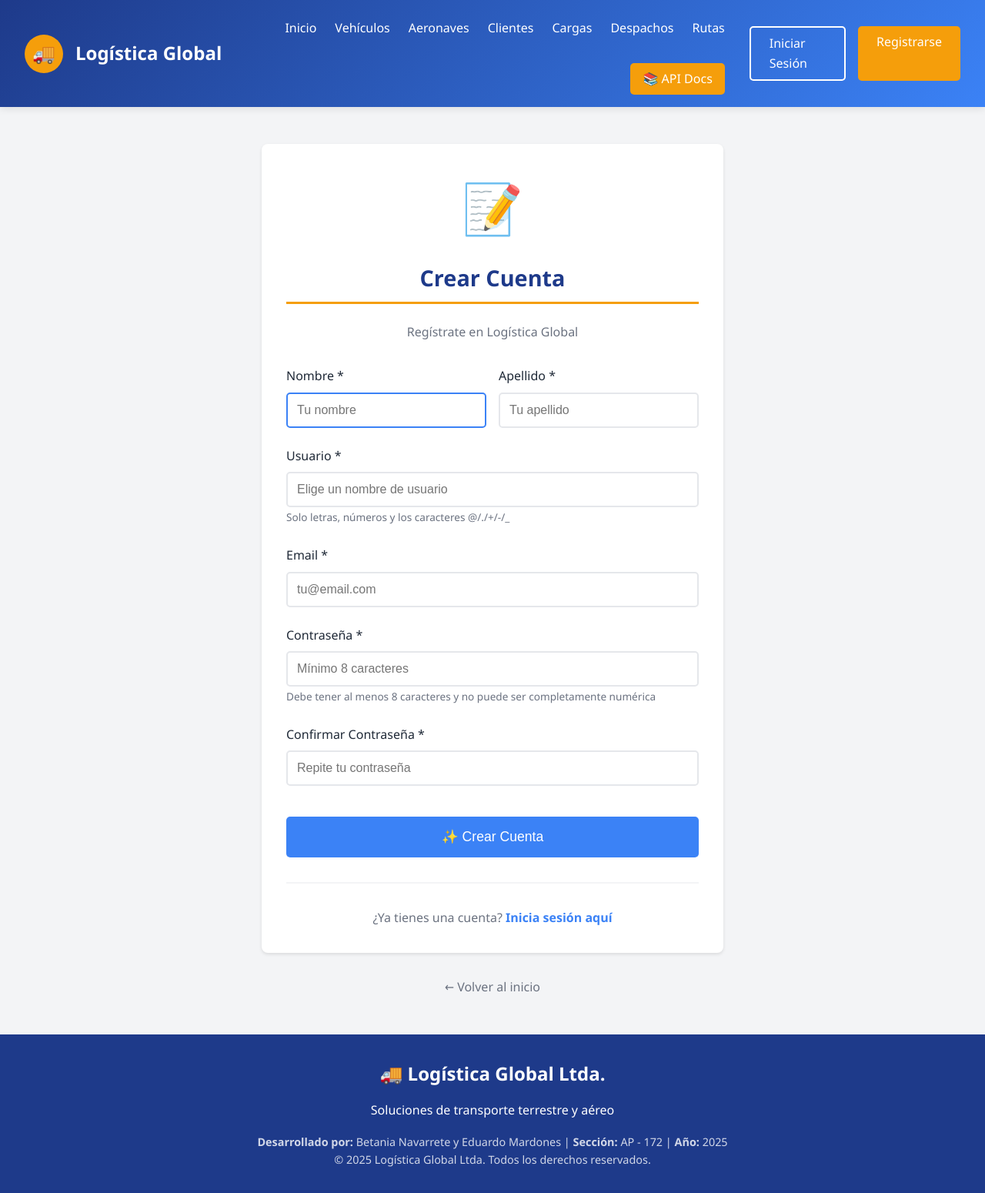
After one commit to EduardoMardones/Backend-Logistica-ev3, a Django app: template transporte/templates/auth/register.html in a window 1280 px wide. The commit adds this page. Shown: the whole page at 77% size. Run offline with Django 5.2, Linux system fonts and the light colour scheme; the template is opened without the code that fills it, so the values that code supplies are empty; parts of the project's set-up code (start-up, migrations or seed data) failed here and were passed over.

Commit message:
autenticacion implementada, jwt

```diff
--- a/logistica/urls.py
+++ b/logistica/urls.py
@@ -5,9 +5,15 @@ from django.conf import settings
 from django.conf.urls.static import static
 from rest_framework.routers import DefaultRouter
 from rest_framework import permissions
+from rest_framework_simplejwt.views import (
+    TokenObtainPairView,
+    TokenRefreshView,
+    TokenVerifyView,
+)
 from drf_yasg.views import get_schema_view
 from drf_yasg import openapi
 from transporte import views
+from transporte import auth_views
 
 # Router para la API REST (con prefijo 'api/')
 router = DefaultRouter()
@@ -28,15 +34,20 @@ schema_view = get_schema_view(
         description="""
         API REST para el sistema de gestión de Logística Global Ltda.
 
+        ## Autenticación JWT:
+        Esta API utiliza JWT (JSON Web Tokens) para autenticación.
+
+        ### Para obtener tokens:
+        1. POST a `/api/auth/token/` con username y password
+        2. Recibirás un `access` token y un `refresh` token
+        3. Usa el `access` token en el header: `Authorization: Bearer <token>`
+
         ## Características:
         - Gestión de vehículos y aeronaves
-        - Control de conductores y pilotos
+        - Control de conductores y pilotos (requiere admin)
         - Administración de rutas
-        - Registro de despachos y cargas
-        - Control de clientes
-
-        ## Autenticación:
-        Algunas rutas requieren autenticación JWT.
+        - Registro de despachos (requiere autenticación)
+        - Control de clientes y cargas
         """,
         terms_of_service="https://www.logisticaglobal.cl/terms/",
         contact=openapi.Contact(email="contacto@logisticaglobal.cl"),
@@ -48,6 +59,12 @@ schema_view = get_schema_view(
 
 urlpatterns = [
     path('admin/', admin.site.urls),
+
+    # ==================== AUTENTICACIÓN (Vistas HTML) ====================
+    path('login/', auth_views.login_view, name='login'),
+    path('register/', auth_views.register_view, name='register'),
+    path('logout/', auth_views.logout_view, name='logout'),
+    path('profile/', auth_views.profile_view, name='profile'),
 
     # ==================== VISTAS HTML (Frontend) ====================
     # Home
@@ -104,6 +121,11 @@ urlpatterns = [
     # ==================== API REST (con prefijo /api/) ====================
     path('api/', include((router.urls, 'transporte_api'), namespace='api')),
 
+    # ==================== API DE AUTENTICACIÓN JWT ====================
+    path('api/auth/token/', TokenObtainPairView.as_view(), name='token_obtain_pair'),
+    path('api/auth/token/refresh/', TokenRefreshView.as_view(), name='token_refresh'),
+    path('api/auth/token/verify/', TokenVerifyView.as_view(), name='token_verify'),
+
     # ==================== DOCUMENTACIÓN API ====================
     # Swagger UI
     re_path(r'^swagger(?P<format>\.json|\.yaml)$', schema_view.without_ui(cache_timeout=0), name='schema-json'),
--- /dev/null
+++ b/transporte/templates/auth/register.html
@@ -0,0 +1,127 @@
+{% extends 'base.html' %}
+
+{% block title %}Registro - Logística Global{% endblock %}
+
+{% block content %}
+<div style="max-width: 600px; margin: 3rem auto;">
+    <div class="card">
+        <div style="text-align: center; margin-bottom: 2rem;">
+            <div style="font-size: 4rem; margin-bottom: 1rem;">📝</div>
+            <h1 class="card-title">Crear Cuenta</h1>
+            <p style="color: var(--text-light);">Regístrate en Logística Global</p>
+        </div>
+
+        {% if messages %}
+            {% for message in messages %}
+                <div class="alert alert-{{ message.tags }}" style="margin-bottom: 1.5rem;">
+                    {{ message }}
+                </div>
+            {% endfor %}
+        {% endif %}
+
+        <form method="post" action="{% url 'register' %}">
+            {% csrf_token %}
+
+            <div style="display: grid; grid-template-columns: 1fr 1fr; gap: 1rem;">
+                <div class="form-group">
+                    <label for="first_name">Nombre *</label>
+                    <input
+                        type="text"
+                        id="first_name"
+                        name="first_name"
+                        class="form-control"
+                        placeholder="Tu nombre"
+                        required
+                        autofocus
+                    >
+                </div>
+
+                <div class="form-group">
+                    <label for="last_name">Apellido *</label>
+                    <input
+                        type="text"
+                        id="last_name"
+                        name="last_name"
+                        class="form-control"
+                        placeholder="Tu apellido"
+                        required
+                    >
+                </div>
+            </div>
+
+            <div class="form-group">
+                <label for="username">Usuario *</label>
+                <input
+                    type="text"
+                    id="username"
+                    name="username"
+                    class="form-control"
+                    placeholder="Elige un nombre de usuario"
+                    required
+                >
+                <small style="color: var(--text-light); font-size: 0.85rem;">
+                    Solo letras, números y los caracteres @/./+/-/_
+                </small>
+            </div>
+
+            <div class="form-group">
+                <label for="email">Email *</label>
+                <input
+                    type="email"
+                    id="email"
+                    name="email"
+                    class="form-control"
+                    placeholder="tu@email.com"
+                    required
+                >
+            </div>
+
+            <div class="form-group">
+                <label for="password">Contraseña *</label>
+                <input
+                    type="password"
+                    id="password"
+                    name="password"
+                    class="form-control"
+                    placeholder="Mínimo 8 caracteres"
+                    required
+                >
+                <small style="color: var(--text-light); font-size: 0.85rem;">
+                    Debe tener al menos 8 caracteres y no puede ser completamente numérica
+                </small>
+            </div>
+
+            <div class="form-group">
+                <label for="password2">Confirmar Contraseña *</label>
+                <input
+                    type="password"
+                    id="password2"
+                    name="password2"
+                    class="form-control"
+                    placeholder="Repite tu contraseña"
+                    required
+                >
+            </div>
+
+            <button type="submit" class="btn btn-primary" style="width: 100%; padding: 1rem; font-size: 1.1rem; margin-top: 1rem;">
+                ✨ Crear Cuenta
+            </button>
+        </form>
+
+        <div style="text-align: center; margin-top: 2rem; padding-top: 2rem; border-top: 2px solid var(--bg-light);">
+            <p style="color: var(--text-light);">
+                ¿Ya tienes una cuenta?
+                <a href="{% url 'login' %}" style="color: var(--secondary-color); font-weight: bold; text-decoration: none;">
+                    Inicia sesión aquí
+                </a>
+            </p>
+        </div>
+    </div>
+
+    <div style="text-align: center; margin-top: 2rem; color: var(--text-light);">
+        <a href="{% url 'home' %}" style="color: var(--text-light); text-decoration: none;">
+            ← Volver al inicio
+        </a>
+    </div>
+</div>
+{% endblock %}
--- a/transporte/templates/base.html
+++ b/transporte/templates/base.html
@@ -28,25 +28,23 @@
             background-color: var(--bg-light);
             color: var(--text-dark);
             line-height: 1.6;
-            /* El padding del body ya no afectará al navbar directamente */
-            /* El max-width se gestiona a nivel de container */
         }
 
         /* Header y Navegación */
         .header {
             background: linear-gradient(135deg, var(--primary-color), var(--secondary-color));
             color: var(--white);
-            padding: 1rem 0; /* Padding vertical, el horizontal se gestiona en .navbar */
+            padding: 1rem 0;
             box-shadow: 0 2px 10px rgba(0,0,0,0.1);
         }
 
         .navbar {
-            max-width: 1500px; /* Ancho máximo para el contenido del navbar */
-            margin: 0 auto; /* Centra el navbar */
+            max-width: 1500px;
+            margin: 0 auto;
             display: flex;
-            justify-content: space-between; /* Distribuye espacio entre los elementos */
+            justify-content: space-between;
             align-items: center;
-            padding: 0 2rem; /* Padding horizontal deseado para el navbar */
+            padding: 0 2rem;
         }
 
         .logo {
@@ -55,7 +53,7 @@
             gap: 1rem;
             font-size: 1.5rem;
             font-weight: bold;
-            flex-shrink: 0; /* Evita que el logo se encoja */
+            flex-shrink: 0;
         }
 
         .logo-icon {
@@ -67,22 +65,28 @@
             align-items: center;
             justify-content: center;
             font-size: 1.5rem;
-            flex-shrink: 0; /* Evita que el icono se encoja */
+            flex-shrink: 0;
+        }
+
+        /* NUEVO: Contenedor para nav + usuario */
+        .nav-container {
+            display: flex;
+            align-items: center;
+            gap: 2rem;
         }
 
         .nav-links {
             display: flex;
             list-style: none;
-            gap: 1.5rem; /* Ajusta el espacio entre los enlaces */
-            flex-wrap: wrap; /* Permite que los enlaces se envuelvan en pantallas pequeñas */
-            justify-content: flex-end; /* Alinea los enlaces a la derecha */
-            margin: 0; /* Elimina márgenes por defecto */
-            padding: 0; /* Elimina paddings por defecto */
+            gap: 1.5rem;
+            flex-wrap: wrap;
+            justify-content: flex-end;
+            margin: 0;
+            padding: 0;
         }
 
         .nav-links li {
-            position: relative; /* Necesario para el efecto de subrayado */
-            /* No se necesita padding vertical aquí si se agrega al 'a' */
+            position: relative;
         }
 
         .nav-links a {
@@ -90,51 +94,130 @@
             text-decoration: none;
             transition: color 0.3s ease;
             font-weight: 500;
-            padding: 0.5rem 0; /* Añade padding vertical para el subrayado y área de clic */
-            display: block; /* Para que el padding y el pseudo-elemento funcionen correctamente */
+            padding: 0.5rem 0;
+            display: block;
         }
 
-        /* Efecto de subrayado blanco al hacer hover */
         .nav-links a::after {
             content: '';
             position: absolute;
             bottom: 0;
             left: 0;
             width: 0%;
-            height: 2px; /* Grosor del subrayado */
+            height: 2px;
             background-color: var(--white);
-            transition: width 0.3s ease; /* Animación para el subrayado */
+            transition: width 0.3s ease;
         }
 
         .nav-links a:hover::after {
-            width: 100%; /* El subrayado se extiende al 100% al hacer hover */
+            width: 100%;
         }
 
-        /* Estilo específico para el botón "API Docs" */
         .nav-links a[target="_blank"] {
             background-color: var(--accent-color);
-            padding: 0.5rem 1rem; /* Padding específico para el botón */
+            padding: 0.5rem 1rem;
             border-radius: 5px;
             transition: background-color 0.3s ease;
             position: relative;
-            display: inline-block; /* Para que el padding y border-radius se apliquen correctamente */
-            flex-shrink: 0; /* Evita que se encoja */
+            display: inline-block;
+            flex-shrink: 0;
         }
 
         .nav-links a[target="_blank"]:hover {
-            background-color: #d88b09; /* Un color un poco más oscuro para el hover, puedes ajustar */
+            background-color: #d88b09;
         }
 
-        /* Aseguramos que el subrayado no afecte al botón de API Docs */
         .nav-links a[target="_blank"]::after {
             display: none;
         }
 
+        /* NUEVO: Estilos para menú de usuario */
+        .user-menu {
+            position: relative;
+        }
+
+        .user-info {
+            display: flex;
+            align-items: center;
+            gap: 0.75rem;
+            padding: 0.5rem 1rem;
+            background-color: rgba(255,255,255,0.1);
+            border-radius: 25px;
+            cursor: pointer;
+            transition: background-color 0.3s ease;
+            text-decoration: none;
+            color: var(--white);
+        }
+
+        .user-info:hover {
+            background-color: rgba(255,255,255,0.2);
+        }
+
+        .user-avatar {
+            width: 35px;
+            height: 35px;
+            background-color: var(--accent-color);
+            border-radius: 50%;
+            display: flex;
+            align-items: center;
+            justify-content: center;
+            font-weight: bold;
+            font-size: 1rem;
+        }
+
+        .user-name {
+            font-weight: 500;
+            font-size: 0.95rem;
+        }
+
+        .user-badge {
+            background-color: var(--accent-color);
+            padding: 0.15rem 0.5rem;
+            border-radius: 10px;
+            font-size: 0.75rem;
+            font-weight: bold;
+        }
+
+        /* NUEVO: Botones de login/registro */
+        .auth-buttons {
+            display: flex;
+            gap: 1rem;
+        }
+
+        .btn-login, .btn-register {
+            padding: 0.5rem 1.5rem;
+            border-radius: 5px;
+            text-decoration: none;
+            font-weight: 500;
+            transition: all 0.3s ease;
+            display: inline-block;
+        }
+
+        .btn-login {
+            background-color: transparent;
+            border: 2px solid var(--white);
+            color: var(--white);
+        }
+
+        .btn-login:hover {
+            background-color: var(--white);
+            color: var(--primary-color);
+        }
+
+        .btn-register {
+            background-color: var(--accent-color);
+            color: var(--white);
+        }
+
+        .btn-register:hover {
+            background-color: #d88b09;
+        }
+
         /* Contenedor principal */
         .container {
-            max-width: 1200px; /* Ancho máximo para el contenido principal */
+            max-width: 1200px;
             margin: 2rem auto;
-            padding: 0 2rem; /* Padding horizontal deseado para el contenido principal */
+            padding: 0 2rem;
         }
 
         /* Tarjetas */
@@ -251,7 +334,7 @@
         .footer-content {
             max-width: 1200px;
             margin: 0 auto;
-            padding: 0 2rem; /* Mantener padding también en el footer */
+            padding: 0 2rem;
         }
 
         .footer-logo {
@@ -279,7 +362,7 @@
             border: 1px solid #10b981;
         }
 
-        .alert-danger {
+        .alert-danger, .alert-error {
             background-color: #fee2e2;
             color: #991b1b;
             border: 1px solid #ef4444;
@@ -289,19 +372,23 @@
         @media (max-width: 768px) {
             .nav-links {
                 flex-direction: column;
-                gap: 0.5rem; /* Ajusta el espacio para la vista móvil */
-                align-items: center; /* Centra los enlaces en columna */
+                gap: 0.5rem;
+                align-items: center;
             }
 
             .navbar {
                 flex-direction: column;
                 gap: 1rem;
-                padding: 0 1rem; /* Reduce el padding en móviles para dar más espacio */
+                padding: 0 1rem;
             }
 
-            /* Aseguramos que el botón de API Docs se vea bien en móvil */
+            .nav-container {
+                flex-direction: column;
+                gap: 1rem;
+            }
+
             .nav-links a[target="_blank"] {
-                margin-top: 0.5rem; /* Pequeño margen para separarlo si hay muchos elementos */
+                margin-top: 0.5rem;
             }
         }
     </style>
@@ -315,20 +402,56 @@
                 <div class="logo-icon">🚚</div>
                 <span>Logística Global</span>
             </div>
+            <div class="nav-container">
                 <ul class="nav-links">
                     <li><a href="/">Inicio</a></li>
                     <li><a href="/vehiculos/">Vehículos</a></li>
                     <li><a href="/aeronaves/">Aeronaves</a></li>
+                    {% if user.is_staff %}
                     <li><a href="/conductores/">Conductores</a></li>
                     <li><a href="/pilotos/">Pilotos</a></li>
+                    {% endif %}
                     <li><a href="/clientes/">Clientes</a></li>
                     <li><a href="/cargas/">Cargas</a></li>
                     <li><a href="/despachos/">Despachos</a></li>
                     <li><a href="/rutas/">Rutas</a></li>
                     <li><a href="/redoc/" target="_blank">📚 API Docs</a></li>
                 </ul>
+
+                {% if user.is_authenticated %}
+                <div class="user-menu">
+                    <a href="{% url 'profile' %}" class="user-info">
+                        <div class="user-avatar">
+                            {{ user.first_name|first|default:user.username|first|upper }}
+                        </div>
+                        <div>
+                            <div class="user-name">{{ user.first_name|default:user.username }}</div>
+                            {% if user.is_staff %}
+                            <div class="user-badge">ADMIN</div>
+                            {% endif %}
+                        </div>
+                    </a>
+                </div>
+                {% else %}
+                <div class="auth-buttons">
+                    <a href="{% url 'login' %}" class="btn-login">Iniciar Sesión</a>
+                    <a href="{% url 'register' %}" class="btn-register">Registrarse</a>
+                </div>
+                {% endif %}
+            </div>
         </nav>
     </header>
+
+    <!-- Mensajes del sistema -->
+    {% if messages %}
+    <div class="container">
+        {% for message in messages %}
+        <div class="alert alert-{{ message.tags }}">
+            {{ message }}
+        </div>
+        {% endfor %}
+    </div>
+    {% endif %}
 
     <!-- Contenido principal -->
     <main class="container">
```
Also changed, not shown: logistica/settings.py (+9 -0 lines), transporte/auth_views.py (added, +86 -0 lines), transporte/permissions.py (added, +17 -0 lines), transporte/templates/auth/login.html (added, +71 -0 lines), transporte/templates/auth/profile.html (added, +112 -0 lines), db.sqlite3. Lines whose indentation alone changed are shown as unchanged.
